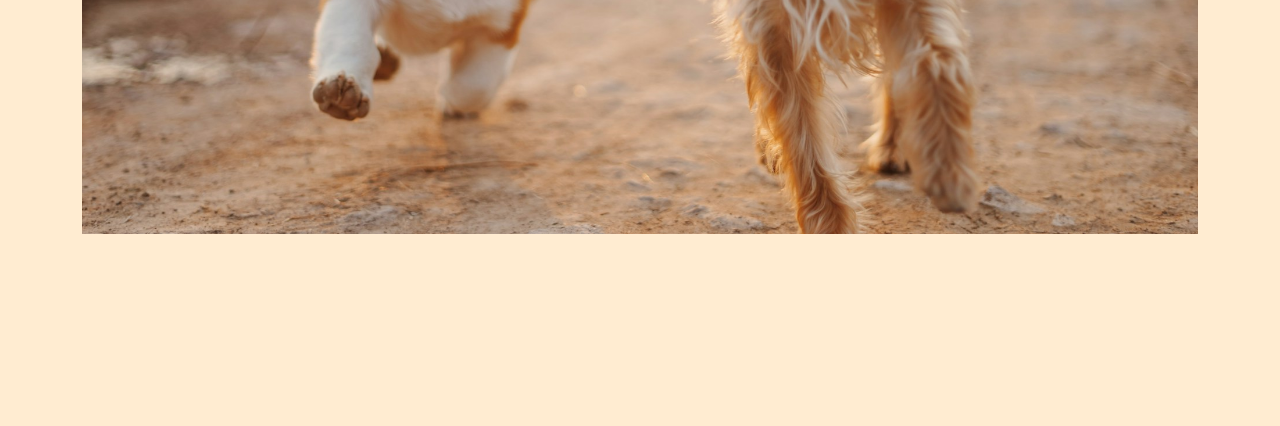
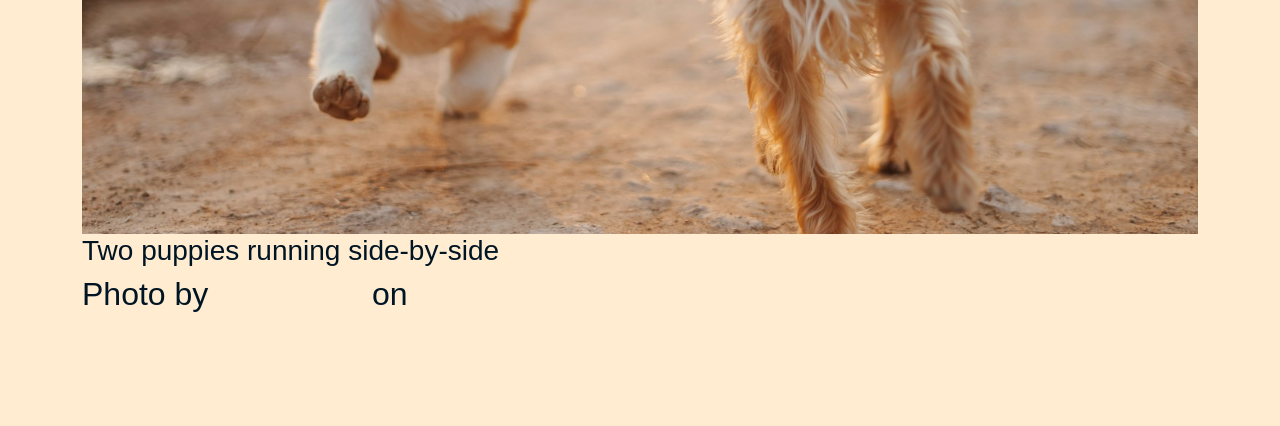
Before and after one commit to johnclamy/moviestoreproject, a Django app: template home/templates/home/index.html in a window 1280 px wide. Shown: the part 2534-2960 px from the top of the page. Before the commit the page ends 2768 px from the top, so only its background shows below. Run offline with Django 5.2, Linux system fonts and the light colour scheme; the template is opened without the code that fills it, so the values that code supplies are empty; some libraries are stand-ins or nearby versions.

Commit message:
add a caption to gallery img

```diff
--- a/home/templates/home/index.html
+++ b/home/templates/home/index.html
@@ -96,6 +96,10 @@
                     <div class="image">
                         <img class="img-fluid" src="{% static 'imgs/gallery-1.jpg' %}" alt="Two puppies running side-by-side" />
                     </div>
+                    <figcaption class="gallery-caption">
+                        <h3 class="gallery-title">Two puppies running side-by-side</h3>
+                        <p class="gallery-text">Photo by <a href="https://unsplash.com/@alvannee?utm_content=creditCopyText&utm_medium=referral&utm_source=unsplash">Alvan Nee</a> on <a href="https://unsplash.com/photos/two-brown-and-white-dogs-running-dirt-road-during-daytime-T-0EW-SEbsE?utm_content=creditCopyText&utm_medium=referral&utm_source=unsplash">Unsplash</a></p>
+                    </figcaption>
                 </figure>
             </section>
         </article>
```
